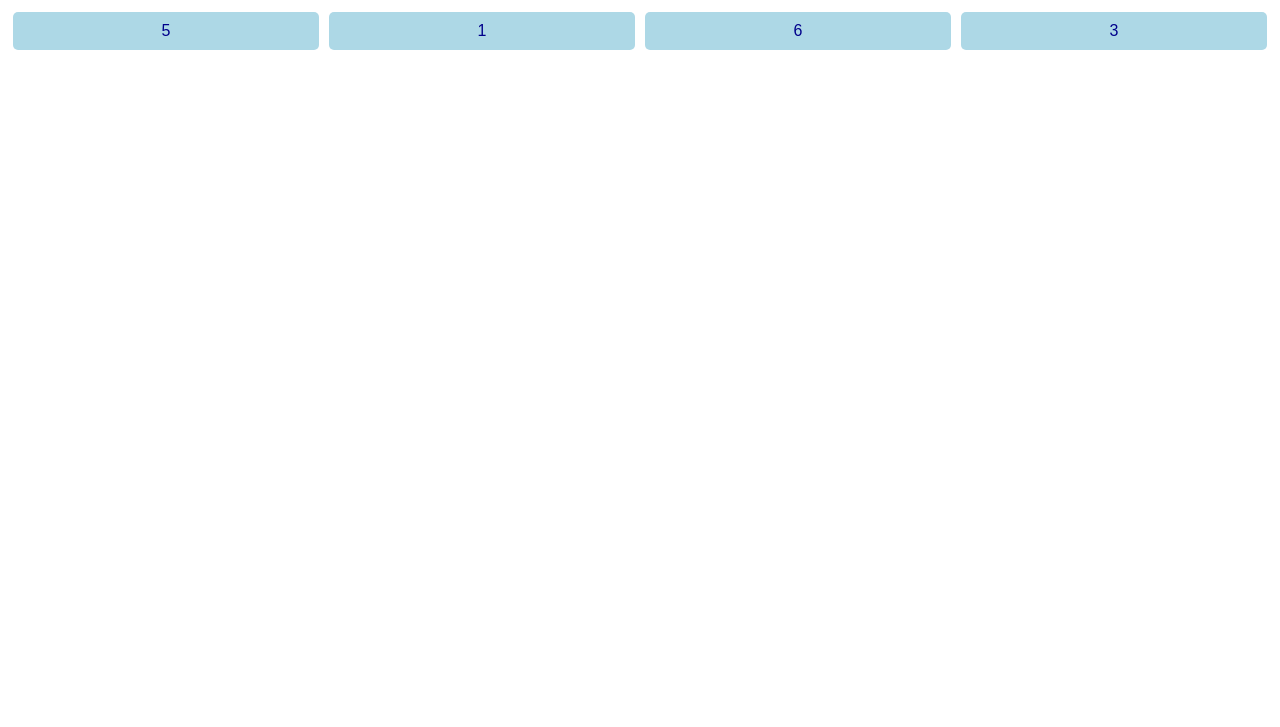
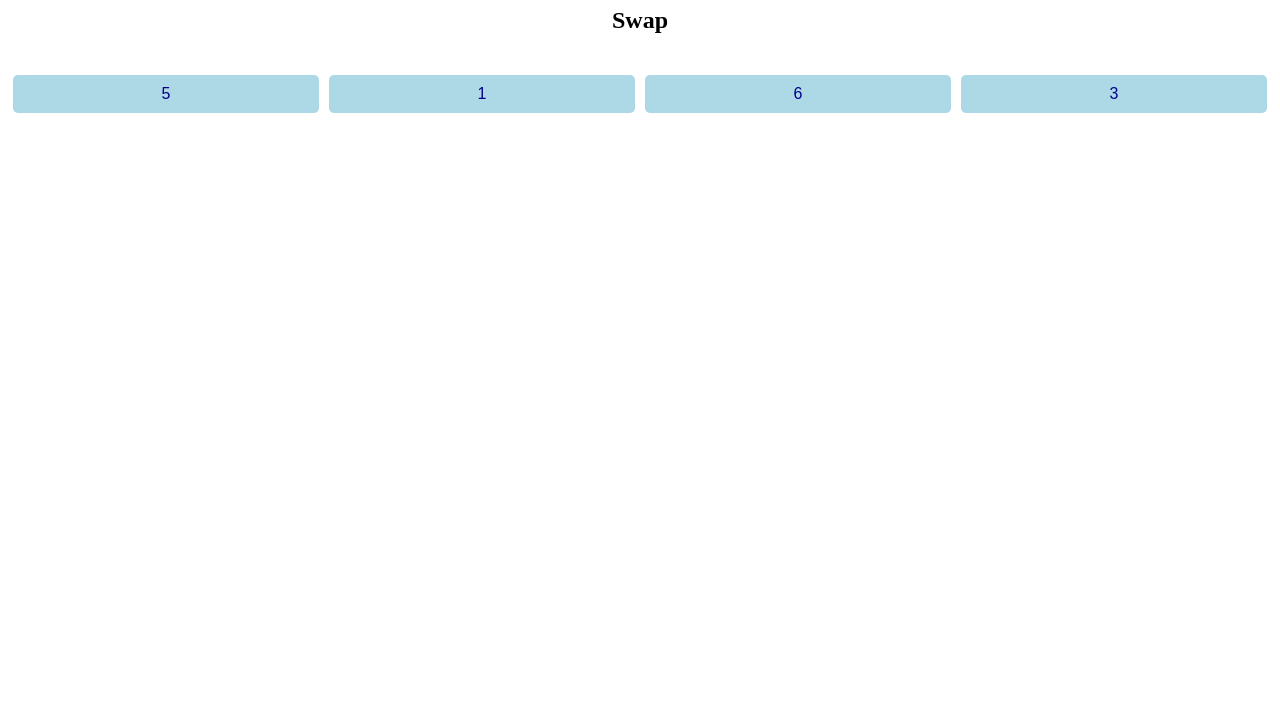
Before and after one commit to Ulrick1432/visualize_algorithms, a website: page BubbleSort/bubbleSort.html in a window 1280 px wide. Shown: the part 73-800 px from the top of the page. Drawn offline with Linux system fonts and the light colour scheme.

Commit message:
status added

```diff
--- a/BubbleSort/bubbleSort.css
+++ b/BubbleSort/bubbleSort.css
@@ -1,3 +1,7 @@
+.header {
+  text-align: center;
+}
+
 .bubble {
   background-color: lightblue;
   padding: 10px;
@@ -11,6 +15,14 @@
 }
 
 .container-bubble-sort {
+  text-align: center;
+}
+
+.status {
+  padding-bottom: 2vh;
+}
+
+.bubble-sort {
   display: flex;
   justify-content: space-evenly;
 }
--- a/BubbleSort/bubbleSort.html
+++ b/BubbleSort/bubbleSort.html
@@ -7,9 +7,12 @@
   <link rel="stylesheet" href="./bubbleSort.css">
 </head>
 <body>
-  <h1>Bubble Sort Algorithm</h1>
+  <h1 class="header">Bubble Sort Algorithm</h1>
   <div class="container-bubble-sort">
-    <script type="module" src="./bubbleSort.js" ></script>
+    <h2 class="status">Status</h2>
+    <div class="bubble-sort">
+      <script type="module" src="./bubbleSort.js" ></script>
+    </div>
   </div>
 </body>
 </html>
--- a/BubbleSort/bubbleSort.js
+++ b/BubbleSort/bubbleSort.js
@@ -18,7 +18,7 @@ function addElement(content) {
   const newContent = document.createTextNode(content);
   newDiv.appendChild(newContent);
 
-  const parentContainer = document.querySelector(".container-bubble-sort");
+  const parentContainer = document.querySelector(".bubble-sort");
   newDiv.classList.add("bubble", `bubble-value-${content}`);
 
   parentContainer.appendChild(newDiv);
@@ -43,6 +43,8 @@ const delay = (ms) => new Promise((resolve) => setTimeout(resolve, ms));
 const bubbleSort = async (arr) => {
   let notComplete = true;
   let swapCount = 0;
+
+  const statusHeader = document.querySelector('.status');
 
   await delay(100); // Allow time for initial rendering
 
@@ -73,6 +75,7 @@ const bubbleSort = async (arr) => {
 
       if (arr[i] > arr[i + 1]) {
         // Swap in the array
+        statusHeader.innerHTML = 'Swap';
         [arr[i], arr[i + 1]] = [arr[i + 1], arr[i]];
         // Change colors to indicate a swap is happening
         bubble1.style.backgroundColor = "green";
@@ -101,7 +104,7 @@ const bubbleSort = async (arr) => {
 
         // Removes old nodes
         bubbles.forEach(node => {
-          const parentContainer = document.querySelector(".container-bubble-sort");
+          const parentContainer = document.querySelector(".bubble-sort");
           parentContainer.removeChild(node);
         });
 
@@ -114,6 +117,8 @@ const bubbleSort = async (arr) => {
 
         // Indicate that sorting is not complete
         notComplete = true;
+      } else {
+        statusHeader.innerHTML = 'OK';
       }
 
       // Reset colors after comparison
@@ -126,6 +131,7 @@ const bubbleSort = async (arr) => {
   }
 
   console.log(`Sorting completed with ${swapCount} swaps.`);
+  statusHeader.innerHTML = 'DONE!';
   return arr;
 };
 
```
